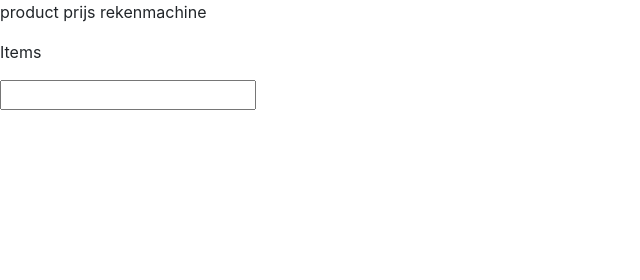
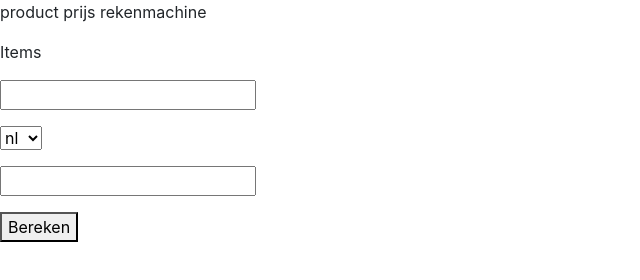
Before and after one commit to leon-4A6C/calculator, a plain HTML site: page index.html in a window 1280 px wide. Shown: the whole page, without its empty margins (0-640 px from the left). Drawn offline with nearby package versions, Linux system fonts and the light colour scheme.

Commit message:
added inputs

```diff
--- a/index.html
+++ b/index.html
@@ -16,7 +16,26 @@
     <p>
         Items
     </p>
-     <input id="items" type="number" name="items">
+    <form>
+        <div class="form-group">
+            <input id="items" type="number" name="items">
+        </div>
+        <div class="form-group">
+            <select id="countryCode">
+                <option value="nl">nl</option>
+                <option value="be">be</option>
+                <option value="lu">lu</option>
+                <option value="du">du</option>
+                <option value="fr">fr</option>
+            </select>
+        </div>
+        <div class="form-group">
+            <input id="price" type="number" name="price">
+        </div>
+        <div class="form-group">
+            <button id="submit">Bereken</button>
+        </div>
+    </form>
         <script>
         function calc(items, price, countryCode) {
             const countryCodes = {
```
